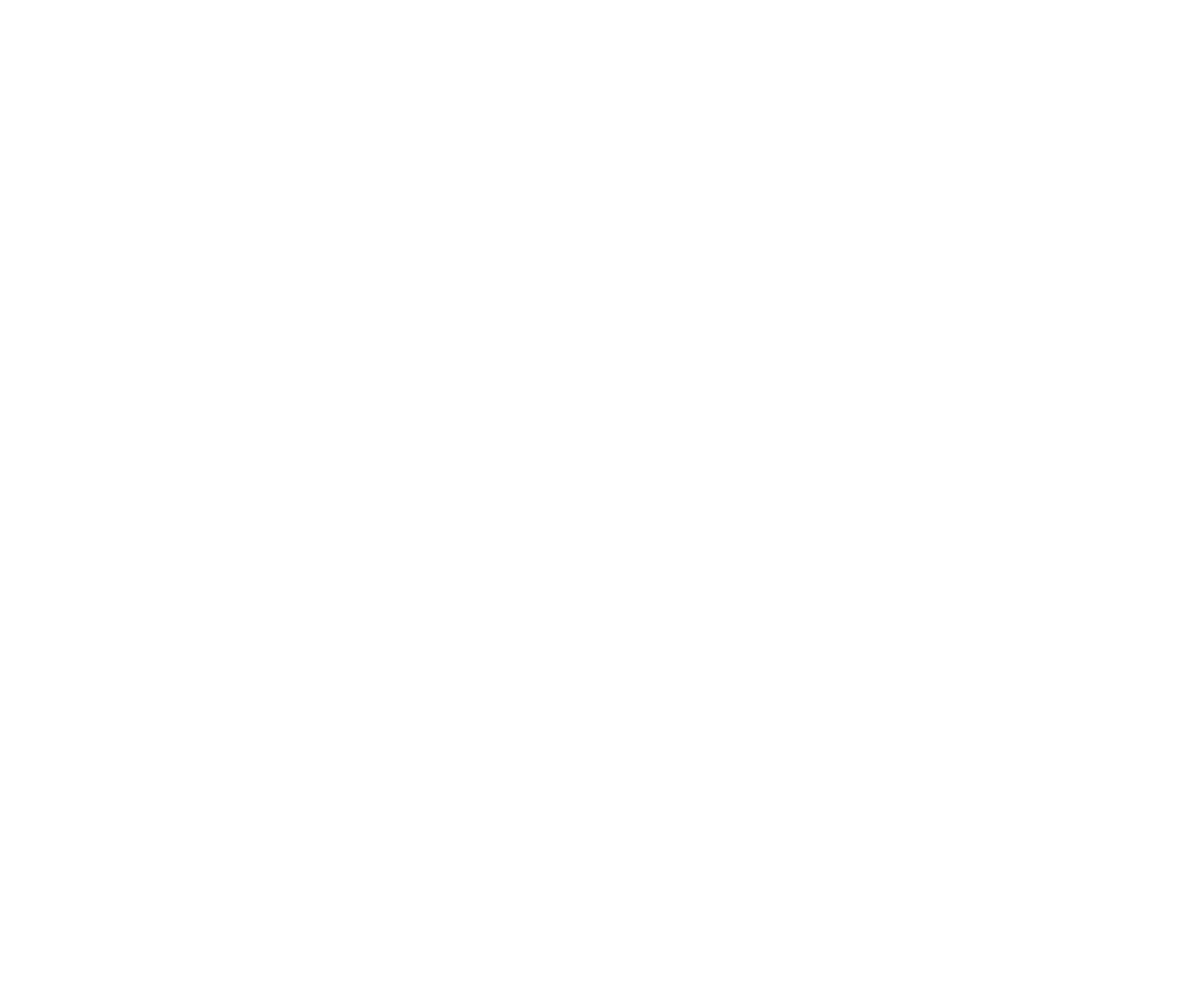
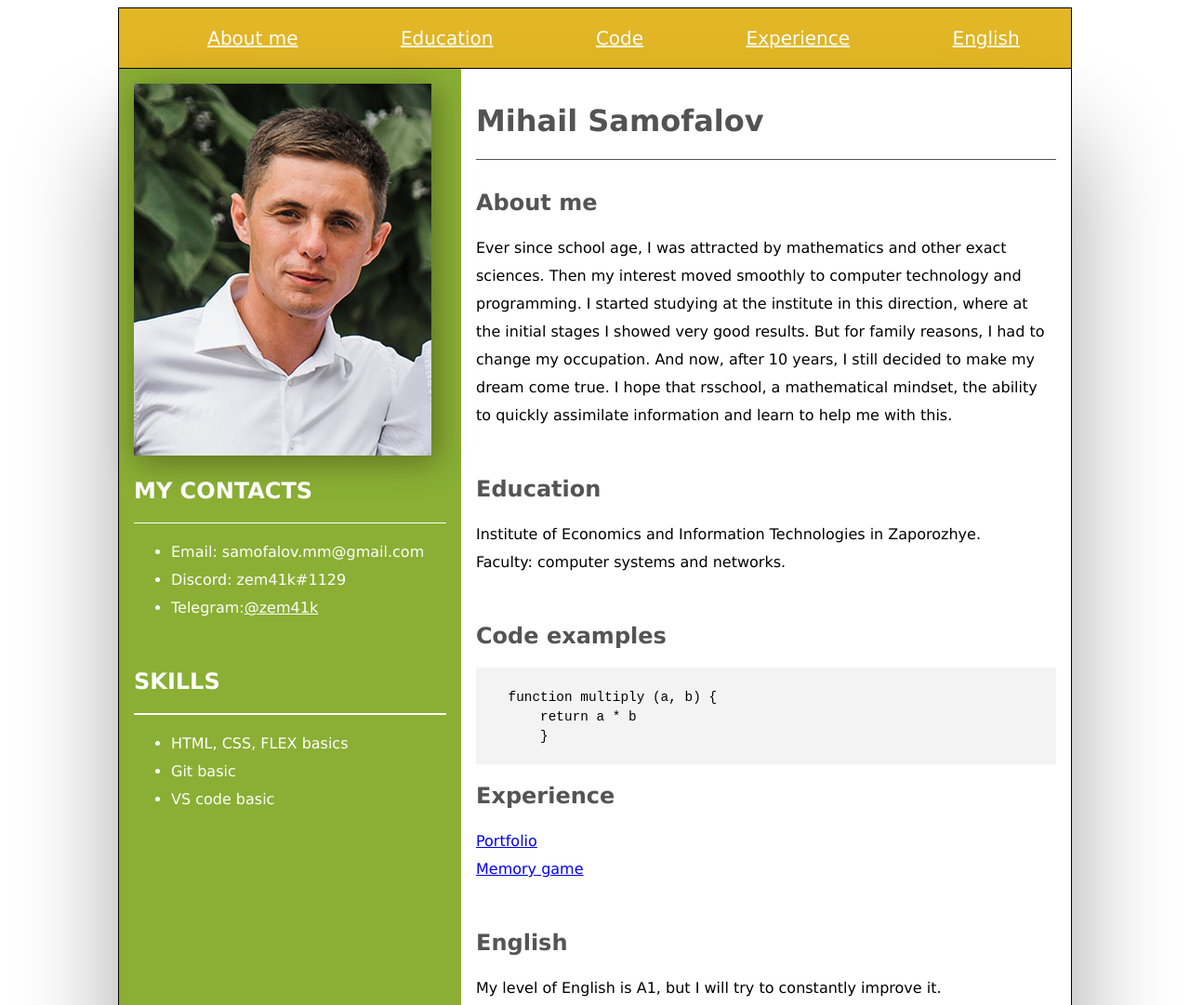
Before and after one commit to zem41k/rsschool-cv, a plain HTML site: page index.html in a window 1280 px wide. Shown: the top 1081 px of the page at 93% size. Before the commit the page ends 800 px from the top, so only its background shows below. Drawn offline with Linux system fonts and the light colour scheme.

Commit message:
feat: add cv info

```diff
--- a/index.html
+++ b/index.html
@@ -1,12 +1,107 @@
 <!DOCTYPE html>
 <html lang="en">
+
 <head>
     <meta charset="UTF-8">
     <meta http-equiv="X-UA-Compatible" content="IE=edge">
     <meta name="viewport" content="width=device-width, initial-scale=1.0">
-    <title>My CV</title>
+    <link rel="stylesheet" href="style.css">
+    <title>Mihail Samofalov CV</title>
 </head>
+
 <body>
+    <div class="nav-menu">
+        <header>
+            <nav>
+                <ul class="nav-flex">
+                    <li><a class="link-nav" href="#about-me">About me</a></li>
+                    <li><a class="link-nav" href="#education">Education</a></li>
+                    <li><a class="link-nav" href="#code">Code</a></li>
+                    <li><a class="link-nav" href="#experience">Experience</a></li>
+                    <li><a class="link-nav" href="#english">English</a></li>
+                </ul>
+            </nav>
+        </header>
+    </div>
+    <div class="flex-parent">
+        <div class="leftside">
+            <aside>
+                <img class="photo" src="./img/photo.jpg" alt="My photo">
+                <article>
+                    <h2 class="contacts">MY CONTACTS</h2>
+                    <div class="aside-line"></div>
+                    <ul class="sidebar-text">
+                        <li>Email: samofalov.mm@gmail.com</li>
+                        <li>Discord: zem41k#1129</li>
+                        <li>Telegram:<a class="link-tel" href="https://t.me/zem41k">@zem41k</a></li>
+                    </ul>
+                </article>
+                <section>
+                    <h2 class="contacts">SKILLS</h2>
+                    <div class="aside-line"></div>
+                    <ul class="sidebar-text">
+                        <li>HTML, CSS, FLEX basics</li>
+                        <li>Git basic</li>
+                        <li>VS code basic</li>
+                    </ul>
+                </section>
+            </aside>
+        </div>
 
+        <div class="rightside">
+            <main>
+                <h1 class="head">Mihail Samofalov</h1>
+                <div class="main-line"></div>
+                <section id="about-me">
+                    <h2 class="about-me">About me</h2>
+                    <div class="about-me-text">Ever since school age, I was attracted by mathematics and other exact
+                        sciences. Then my interest moved smoothly to computer technology and programming. I started
+                        studying at the institute in this direction, where at the initial stages I showed very good
+                        results. But for family reasons, I had to change my occupation. And now, after 10 years, I still
+                        decided to make my dream come true. I hope that rsschool, a mathematical mindset, the ability to
+                        quickly assimilate information and learn to help me with this.</div>
+                </section>
+                <section id="education">
+                    <h2 class="about-me">Education</h2>
+                    <div class="about-me-text">Institute of Economics and Information Technologies in Zaporozhye.<br>
+                        Faculty: computer systems and networks.</div>
+                </section>
+                <section id="code">
+                    <h2 class="about-me">Code examples</h2>
+                    <pre class="code">
+                        <code>
+    function multiply (a, b) {
+        return a * b
+        }               </code>
+                    </pre>
+                </section>
+                <section id="experience">
+                    <h2 class="about-me">Experience</h2>
+                    <div class="about-me-text">
+                        <a href="https://rolling-scopes-school.github.io/zem41k-JSFEPRESCHOOL/portfolio/"> Portfolio
+                        </a><br>
+                        <a href="https://rolling-scopes-school.github.io/zem41k-JSFEPRESCHOOL/memory-game/">Memory
+                            game</a>
+                    </div>
+                </section>
+                <section id="english">
+                    <h2 class="about-me">English</h2>
+                    <div class="about-me-text">My level of English is A1, but I will try to constantly improve it.</div>
+                </section>
+            </main>
+            <footer>
+                <nav>
+                    <ul class="footer">
+                        <li><a href="https://rs.school/js/"><img src="https://rs.school/images/rs_school_js.svg"
+                                    alt="Logotype" width="100" height="100"></a></li>
+                        <li class="year">2021</li>
+                        <li><a href="https://github.com/zem41k"><img src="./img/githublogo.png" alt="Github Profile"
+                                    width="100" height="80"></a></li>
+                    </ul>
+                </nav>
+            </footer>
+        </div>
+    </div>
 </body>
+
 </html>
--- a/style.css
+++ b/style.css
@@ -0,0 +1,139 @@
+html {
+    scroll-behavior: smooth;
+}
+
+.nav-menu {
+    max-width: 1024px;
+    margin: auto;
+    height: 4rem;
+    background-color: rgb(226, 182, 37);
+    border-top: #000000 solid 1px;
+    border-right: #000000 solid 1px;
+    border-left: #000000 solid 1px;
+}
+
+.nav-flex {
+    display: flex;
+    padding-top: 4px;
+    flex-direction: row;
+    justify-content: space-around;
+    align-items: center;
+    list-style-type: none;
+    color: #FFFFFF;
+}
+
+.link-nav {
+    font-size: 20px;
+    font-family: Verdana, Geneva, Tahoma, sans-serif;
+    color: #FFFFFF;
+}
+
+.flex-parent {
+    max-width: 1024px;
+    margin: auto;
+    border: #000000 solid 1px;
+    display: flex;
+    /*-webkit-box-shadow: 1px 81px 100px 5px rgb(0 0 0 / 49%);
+    -moz-box-shadow: 1px 81px 100px 5px rgba(0,0,0,0.49);*/
+    box-shadow: 1px 81px 100px 5px rgb(0 0 0 / 33%)
+}
+
+.leftside {
+    display: flex;
+    padding: 1rem;
+    width: 35%;
+    flex-direction: column;
+    justify-content: flex-start;
+    color: #FFFFFF;
+    background-color: rgb(138, 175, 52);
+
+}
+
+.rightside {
+   /* background-color: rgb(155, 45, 152); */
+    width: 65%;
+    padding: 1rem;
+}
+
+.photo {
+    /* width: 94%; */
+    box-shadow: 5px 6px 32px 1px rgba(0, 0, 0, 0.353);
+}
+
+.contacts {
+    font-size: 24px;
+    font-family: Verdana, Geneva, Tahoma, sans-serif;
+  }
+
+.aside-line {
+    width: 100%;
+    height: 0.1rem;
+    margin-top: 0.5rem;
+    margin-bottom: 1rem;
+    background-color: white;
+}
+
+.sidebar-text {
+    font-size: 1rem;
+    font-family: Verdana, Geneva, Tahoma, sans-serif;
+    line-height: 30px;
+    margin-bottom: 50px;
+}
+
+.link-tel {
+    color: #FFFFFF;
+}
+
+.head {
+    font-size: 32px;
+    font-family: Verdana, Geneva, Tahoma, sans-serif;
+    color: rgb(83, 83, 83);
+}
+
+.main-line {
+    width: 100%;
+    height: 0.1rem;
+    margin-top: 0.5rem;
+    margin-bottom: 2rem;
+    background-color: rgb(84, 84, 84);
+}
+
+.about-me {
+    font-size: 24px;
+    font-family: Verdana, Geneva, Tahoma, sans-serif;
+    color: rgb(84, 84, 84);
+}
+
+.about-me-text {
+    font-size: 1rem;
+    font-family: Verdana, Geneva, Tahoma, sans-serif;
+    line-height: 30px;
+    margin-bottom: 50px;
+}
+
+.code {
+    font-size: 0.9rem;
+    font-family: Verdana, Geneva, Tahoma, sans-serif;
+    line-height: 20px;
+    margin-bottom: 10px;
+    background-color: rgb(243, 243, 243);
+}
+
+.footer {
+    margin-top: 8rem;
+    display: flex;
+    flex-direction: row;
+    justify-content: space-around;
+    align-items: center;
+    list-style-type: none;
+    padding-inline-start: 0;
+}
+
+.year {
+    font-size: 18px;
+    font-family: Verdana, Geneva, Tahoma, sans-serif;
+}
+
+a:hover {
+    color: rgb(155, 30, 30);
+}
```
Also changed, not shown: img/githublogo.png (added).
